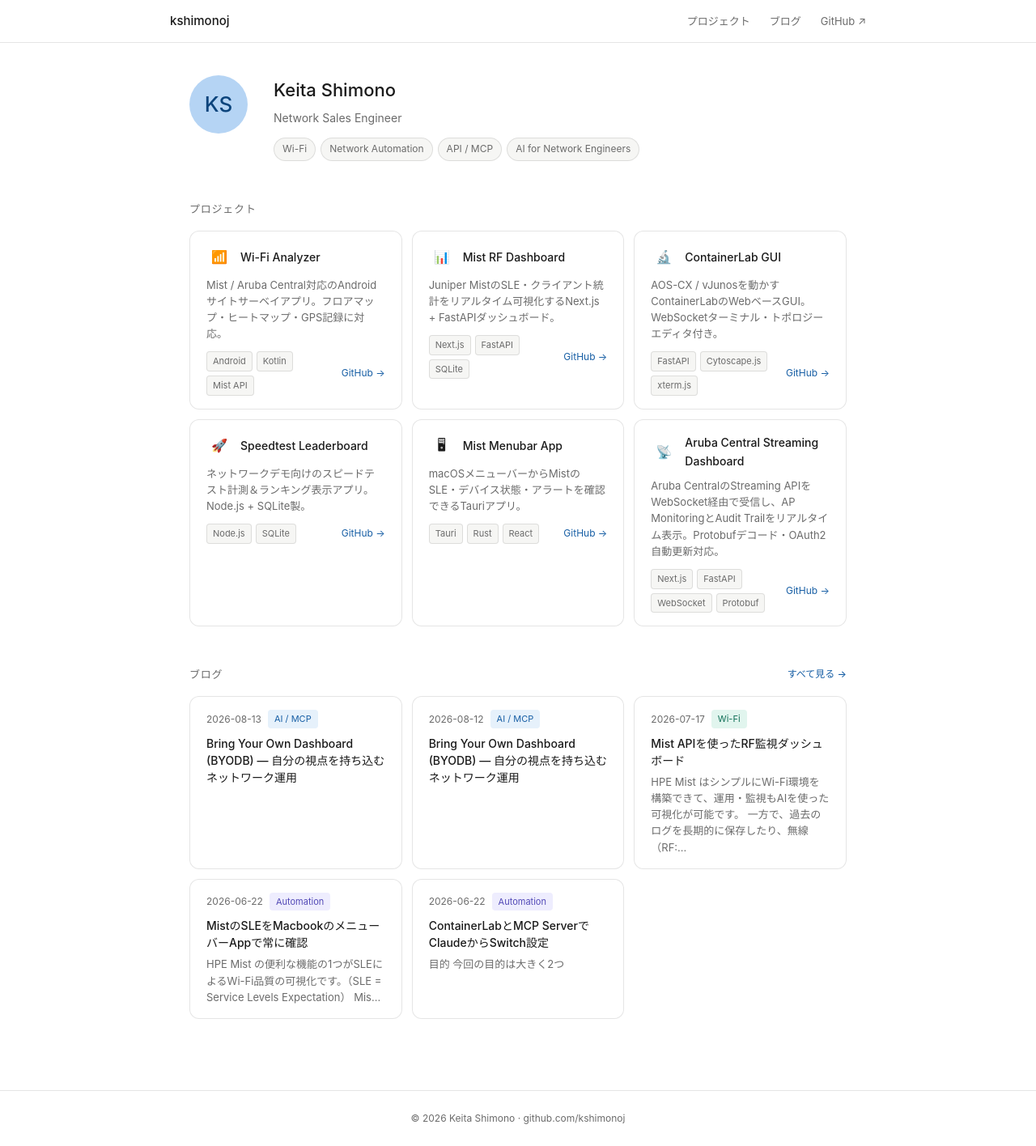
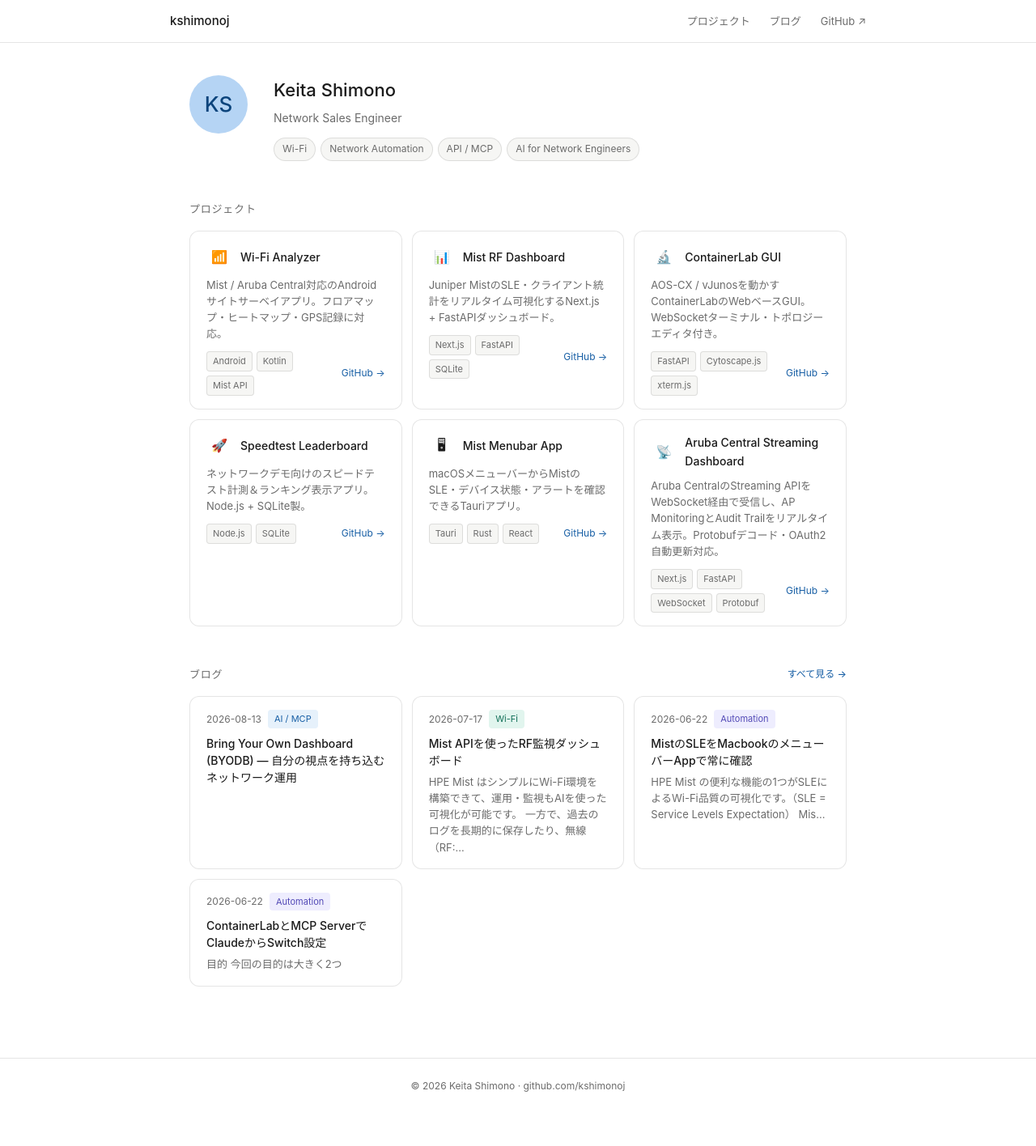
Before and after one commit to kshimonoj/kshimonoj.github.io, a Jekyll site: the page built from index.html, in a window 1280 px wide. Shown: the whole page at 81% size. Built offline with Jekyll 4.4.1, drawn with Linux system fonts in a browser that asks for light colours; after the commit the page ends 1376 px from its top, so only the background shows below that; some of the changed lines change nothing that is shown.

Commit message:
Fix duplicate BYODB post: consolidate to 2026-08-12

````diff
--- a/_posts/2026-08-12-byodb-blog.md
+++ b/_posts/2026-08-12-byodb-blog.md
@@ -1,7 +1,7 @@
 ---
 layout: post
 title: Bring Your Own Dashboard (BYODB) — 自分の視点を持ち込むネットワーク運用
-date: 2026-08-12
+date: 2026-08-13
 category: ai
 repo: |
   https://github.com/kshimonoj/multi-network-dashboard
@@ -238,6 +238,14 @@
 
 Client と Device では見たい観点が違うため、画面も分けています。Client は接続品質やアプリケーション別トラフィック、Device は CPU/メモリ、PoE、ポート状態といった具合です。
 
+## もうひとつのBYODB — ログの長期保存に振り切る
+
+ここまで紹介したBYODBは、AIエージェントによる調査やナレッジ蓄積が主役でした。ですが、BYODBの形は一つではありません。
+
+もうひとつの実例が [Mist RF Dashboard](https://kshimonoj.github.io/blog/2026/07/17/mist-rf-dashboard/) です。こちらはAIをほとんど使わない代わりに、**ログをきっちり長期間保存できる仕組み**に振り切っています。トラブルが起きたときに、後から事象を時系列で追いかけやすくすることを重視した作りです。
+
+> 同じ「BYODB」という考え方でも、AIによる分析に寄せるか、生データの保存・追跡性に寄せるかで、まったく違う形になる。どちらが正しいというより、**何を優先したいかで作りは変わる**、という一例です。
+
 <!-- ============================================================
      BYODB OUTRO — 記事末尾の「## まとめ」セクションを丸ごと
      このブロックで置き換える(本文中のまとめ文言と重複するため)。
@@ -285,6 +293,7 @@
       <a href="https://www.youtube.com/playlist?list=PLQA3RWvztKO8">▶ YouTube 再生リスト (全7本)</a>
       <a href="https://github.com/kshimonoj/multi-network-dashboard">⌥ GitHub — multi-network-dashboard</a>
       <a href="https://github.com/kshimonoj/central-mist-webhook-to-google-sheets">⌥ GitHub — Webhook to Google Sheets</a>
+      <a href="https://kshimonoj.github.io/blog/2026/07/17/mist-rf-dashboard/">◆ もうひとつのBYODB — Mist RF Dashboard</a>
     </div>
     <p class="byodb-outro-disclaimer">動画・記事内のサイト名、IPアドレス、MACアドレス等はすべてラボ/検証環境のものです。本記事は個人の技術検証であり、HPE社の公式見解や製品サポートを示すものではありません。</p>
   </div>
--- a/_posts/2026-08-13-byodb-blog.md
+++ /dev/null
@@ -1,300 +0,0 @@
----
-layout: post
-title: Bring Your Own Dashboard (BYODB) — 自分の視点を持ち込むネットワーク運用
-date: 2026-08-13
-category: ai
-repo: |
-  https://github.com/kshimonoj/multi-network-dashboard
----
-
-<!-- ============================================================
-     BYODB HERO — この記事の一番上、front matterの直後に貼り付け
-     クラス名は byodb- プレフィックスでスコープ済み。
-     サイト全体のCSSと衝突する場合はプレフィックスを変更してください。
-     ============================================================ -->
-<style>
-@import url('https://fonts.googleapis.com/css2?family=Zen+Kaku+Gothic+New:wght@400;500;700;900&family=IBM+Plex+Mono:wght@400;500;600&display=swap');
-
-.byodb-hero{
-  background:#121c26;
-  color:#fff;
-  position:relative;
-  overflow:hidden;
-  font-family:"Zen Kaku Gothic New",sans-serif;
-  /* 記事本文の幅制限を突き破ってフルブリードにする */
-  width:100vw;
-  margin-left:calc(50% - 50vw);
-  margin-right:calc(50% - 50vw);
-  margin-top:0;
-  margin-bottom:2.5em;
-}
-.byodb-hero-inner{
-  max-width:1060px;margin:0 auto;
-  padding:80px 24px 72px;
-  position:relative;z-index:2;
-}
-.byodb-hero-eyebrow{
-  font-family:"IBM Plex Mono",monospace;
-  color:#48cfad;
-  font-size:13px;letter-spacing:.14em;
-  margin-bottom:22px;
-}
-.byodb-hero h1{
-  font-weight:900;
-  font-size:clamp(30px,5.4vw,56px);
-  line-height:1.22;
-  letter-spacing:.01em;
-  margin:0;
-  color:#fff;
-}
-.byodb-hero h1 .byodb-accent{color:#48cfad}
-.byodb-hero-sub{
-  margin-top:24px;
-  max-width:640px;
-  color:#c3d2d5;
-  font-size:16px;
-  line-height:1.9;
-}
-.byodb-hero-pipeline{
-  margin-top:40px;
-  font-family:"IBM Plex Mono",monospace;
-  font-size:clamp(12px,2.2vw,15px);
-  display:flex;align-items:center;gap:14px;flex-wrap:wrap;
-}
-.byodb-hero-pipeline .byodb-node{
-  border:1px solid rgba(72,207,173,.55);
-  border-radius:8px;
-  padding:8px 16px;
-  background:rgba(72,207,173,.08);
-  color:#e6f2ef;
-}
-.byodb-hero-pipeline .byodb-node.byodb-hot{background:#48cfad;color:#121c26;font-weight:600;border-color:#48cfad}
-.byodb-hero-pipeline .byodb-arrow{color:#48cfad;opacity:.85}
-.byodb-hero svg.byodb-mesh{
-  position:absolute;inset:0;width:100%;height:100%;
-  opacity:.5;z-index:1;
-}
-@media (prefers-reduced-motion:no-preference){
-  .byodb-mesh .byodb-pulse{animation:byodb-pulse 5s ease-in-out infinite}
-  .byodb-mesh .byodb-pulse:nth-child(2n){animation-delay:1.4s}
-  .byodb-mesh .byodb-pulse:nth-child(3n){animation-delay:2.6s}
-  @keyframes byodb-pulse{0%,100%{opacity:.25}50%{opacity:.9}}
-}
-</style>
-
-<header class="byodb-hero">
-  <svg class="byodb-mesh" viewBox="0 0 1200 560" preserveAspectRatio="xMidYMid slice" aria-hidden="true">
-    <g stroke="#48cfad" stroke-width="1" opacity=".35">
-      <line x1="80" y1="120" x2="260" y2="60"/><line x1="260" y1="60" x2="420" y2="150"/>
-      <line x1="80" y1="120" x2="200" y2="300"/><line x1="200" y1="300" x2="420" y2="150"/>
-      <line x1="420" y1="150" x2="640" y2="90"/><line x1="640" y1="90" x2="860" y2="170"/>
-      <line x1="860" y1="170" x2="1060" y2="80"/><line x1="860" y1="170" x2="1010" y2="330"/>
-      <line x1="1010" y1="330" x2="1150" y2="450"/><line x1="200" y1="300" x2="380" y2="440"/>
-      <line x1="380" y1="440" x2="640" y2="380"/><line x1="640" y1="380" x2="860" y2="170"/>
-      <line x1="640" y1="380" x2="1010" y2="330"/><line x1="640" y1="90" x2="640" y2="380"/>
-      <line x1="380" y1="440" x2="120" y2="500"/>
-    </g>
-    <g fill="#48cfad">
-      <circle class="byodb-pulse" cx="80" cy="120" r="5"/><circle class="byodb-pulse" cx="260" cy="60" r="4"/>
-      <circle class="byodb-pulse" cx="420" cy="150" r="6"/><circle class="byodb-pulse" cx="200" cy="300" r="4"/>
-      <circle class="byodb-pulse" cx="640" cy="90" r="5"/><circle class="byodb-pulse" cx="860" cy="170" r="7"/>
-      <circle class="byodb-pulse" cx="1060" cy="80" r="4"/><circle class="byodb-pulse" cx="1010" cy="330" r="5"/>
-      <circle class="byodb-pulse" cx="380" cy="440" r="5"/><circle class="byodb-pulse" cx="640" cy="380" r="6"/>
-      <circle class="byodb-pulse" cx="1150" cy="450" r="4"/><circle class="byodb-pulse" cx="120" cy="500" r="4"/>
-    </g>
-  </svg>
-  <div class="byodb-hero-inner">
-    <div class="byodb-hero-eyebrow">NETWORK OPERATIONS × AI</div>
-    <h1>Bring Your Own <span class="byodb-accent">Dashboard</span></h1>
-    <p class="byodb-hero-sub">ベンダーの画面を「探し回る」のをやめて、自分の見たいものだけを最短距離で見る。AIがある今、それは現実的なコストで手が届くようになりました。BYODBという考え方と、実際に作ってみた一例を7本の動画で紹介します。</p>
-    <div class="byodb-hero-pipeline" aria-label="構成: Device から Vendor Cloud、そして BYODB へ">
-      <span class="byodb-node">Device</span><span class="byodb-arrow">──▶</span>
-      <span class="byodb-node">Vendor Cloud</span><span class="byodb-arrow">──▶</span>
-      <span class="byodb-node byodb-hot">BYODB</span>
-    </div>
-  </div>
-</header>
-
-
-Network Device の Cloud Management Dashboard は、多くの場合「最大公約数」に向けて作られています。
-
-もちろん、標準ダッシュボードは便利です。デバイスの状態、アラート、クライアント数、トラフィック、設定、ファームウェア、ログ。運用に必要な情報がひと通り揃っています。
-
-一方で、実際の運用で「自分が本当に見たい情報」は、組織や担当者によって異なります。毎朝確認したいのは全体のヘルスではなく、特定拠点のWAN品質かもしれない。VIPユーザーの接続状況、特定SSIDの利用状況、特定モデルだけのファームウェア状態、過去24時間で増えたアラートだけを見たい、ということもあります。
-
-目的が明確なら、ベンダーが用意した標準画面を探し回るよりも、**APIで必要な情報だけを取得して、自分専用のダッシュボードを作った方が運用効率は高くなります**。特に今は、AIを使えばダッシュボード作成のハードルは大きく下がりました。APIの仕様を読み、データを取得し、見やすい画面にまとめる作業は、以前よりずっと簡単です。
-
-これを、自分の端末を持ち込むBYOD (Bring Your Own Device) になぞらえて、**Bring Your Own Dashboard — BYODB** と呼ぶことにします。ベンダーの画面だけを見るのではなく、自分たちの運用に合わせた「自分の視点」を持ち込む、という考え方です。
-
-## ベンダーのダッシュボードは不要になるのか
-
-答えは **No** です。若干のポジショントークもありますが、客観的に見ても同じ答えだと思います。むしろカスタムダッシュボードを作る時代だからこそ、ベンダー標準ダッシュボードの重要性は残ります。
-
-理由はシンプルです。数百台、数千台のネットワーク機器を管理する場合、それぞれのデバイスへ個別にAPIで情報を取りに行くのは非効率だからです。デバイス側に負荷がかかり、認証、接続性、データ形式、取得タイミング、エラー処理も複雑になります。
-
-ネットワーク機器の状態は、まず軽量な telemetry data として Device から Cloud に集約される方が自然です。そして Custom Dashboard は、各デバイスではなく **Vendor Cloud に対して** APIで問い合わせる。
-
-```
-Device > Vendor Cloud > Custom Dashboard
-```
-
-この構成の方が、圧倒的に効率的です。デバイス側の負荷を抑えつつ、正規化された情報をまとめて取得できます。履歴管理、アラート、権限、監査、サポート連携も Vendor Cloud 側に集約できます。
-
-ベンダー標準ダッシュボードには、カスタムダッシュボードでは代替しにくい役割もあります。デバイス一覧のような網羅的な確認、APIの結果が正しいかを突き合わせる比較対象、設定変更、トラブルシュート、ファームウェア管理、サポート時の確認。これらは標準ダッシュボードがあるから成立します。
-
-つまり両者は競合しません。土台として Vendor Cloud が telemetry を集約・正規化し、Vendor 独自の AI Agent が分析と最適化を行い、結果をAPIで外部に提供する。BYODBはその上に乗る、**運用者それぞれの「自分専用の視点」**です。
-
-![byodb-two-tier](/assets/images/byodb-two-tier.png)
-
-じゃあBYODBって実際どんな感じになるの? という疑問に答えるために、あくまで一例として作ってみました。以下、今回作成したBYODBのアーキテクチャと7本の動画で紹介します。
-
-## データの取得経路 — API と Webhook の2系統
-
-データの取得経路は、大きく **API** と **Webhook** の2系統に分かれます。(Streaming API はオプション)
-
-### API — 状態を「取りに行く」経路
-
-Global Overview やタグ付きビューのような一覧表示では、Central / Mist の REST API を直接呼び出しています。定期ポーリングで現在の状態を照会する用途なら、この方式で十分です。
-
-AIエージェントによる調査も実体は同じAPIですが、アプリから直接呼ぶのではなく、**Central 用と Mist 用の MCP サーバーをツールとしてエージェントに渡し、どのAPIをどう組み合わせるかはエージェントに任せて**います。ここに後述のナレッジ注入やローカルモデル切替が乗ります。
-
-### Webhook — 通知を「受け取る」経路
-
-Central / Mist からのアラート通知は Webhook で受けます。受け口には Google Apps Script + Google Sheets を使い、通知内容を Sheets に書き溜め、ダッシュボードがそれを読む構成です。受け口を自前でホストしなくて済むため、この部分だけサーバーレスです。設定手順は[別リポジトリ](https://github.com/kshimonoj/central-mist-webhook-to-google-sheets)として公開しています。
-
-### Streaming API — ログが「常に送られてくる」(オプション)
-
-Central だけの機能です。APのステータスや Event、Audit Log などがリアルタイムに送られてきます。Webhook のようなイベントドリブンな通知というより、**Syslog が常に流れてくるイメージ**です。
-
-![byodb-cloud-communication](/assets/images/byodb-cloud-communication.png)
-
-## BYODBの中身 — 3層構造 + ループ
-
-中の作りは、あくまで一例ですが3階層に分けました。
-
-1. **観測層 (Observe)**: API / Webhook で取得した情報から、ネットワークの状態と出来事を集めて表示する層
-2. **分析層 (Insight)**: 観測層の情報をインプットに AI Agent で分析する層
-3. **活用層 (Action)**: 分析結果を人が使いやすい形に切り出す層
-
-ポイントは一方通行ではないこと。活用層で得られた結果 (承認済みナレッジなど) が分析層にフィードバックされ、次の分析がより賢くなる**ループ構造**になっています。
-
-![byodb-three-layers](/assets/images/byodb-three-layers.png)
-
-## #1 全体像: Central と Mist を1つの画面で見る
-
-{% include youtube.html id="9wM-8F4HBu8" %}
-
-HPE Aruba Central と HPE Mist、2つのクラウド管理基盤の情報を1つの Global Overview に集約しています。サイト単位の健全性、デバイス状態、アラートを、2つの管理画面を行き来せずに一覧できます。
-
-Central は OAuth2、Mist は Token と認証方式は異なりますが、どちらも Vendor Cloud の REST API を叩いているだけ。冒頭の「Device > Vendor Cloud > Custom Dashboard」の構成そのものです。
-
-## #2 ネットワーク調査: AIエージェントがMCP経由で原因を追う
-
-{% include youtube.html id="hKsGFGjJ-gc" %}
-
-「このサイトで何が起きているか」を自然文で投げると、AIエージェントが MCP (Model Context Protocol) 経由で Central / Mist の API を必要な回数だけ叩き、根拠つきで原因の候補を返します。
-
-ポイントは、人間が「どのAPIをどの順で叩くか」を設計しないことです。エージェントが状況に応じてツールを選び、足りなければ追加で叩く。Webhook で受けた重大アラートに対しては、**人が気づく前に事前調査を自動実行しておく**仕組みも入れています。
-
-MCPサーバは Central / Mist ともコミュニティベースのものを利用していますが、MCPサーバ自体をLLMで作るのも今なら比較的容易です。実際、私も Central 側のMCPには少し修正を加えています。
-
-## #3 モデル比較: クラウドLLMとローカルLLMを並べて比べる
-
-{% include youtube.html id="pNyKr8Yg01c" %}
-
-同じ調査を複数のモデルで実行して、回答内容と所要時間を並べて比較できます。クラウドのモデルに加えて、Ollama で動かすローカルモデルも選択肢に入れています。
-
-「ネットワークの運用データを外部のAIに渡したくない」という組織は現実に多くあります。ローカルモデルは速度では大きく劣りますが (実測でクラウド28秒に対しローカル224秒)、**「データを一切外に出さずにAI調査ができるか」という問いには Yes と答えられる**ようになりました。
-
-## #4 レポート: 日次/週次/月次サマリを自動生成する
-
-{% include youtube.html id="0kUX7h9rGb4" %}
-
-日次サマリは AI がその日のイベントを集約して生成します。週次・月次は日次レポートの機械集計で積み上げるため、LLM のコストは日次分だけです。
-
-重大かつ新規の問題は、レポート生成のタイミングで MCP 込みの詳細調査まで自動実行されます。朝レポートを開いた時点で、問題の一覧だけでなく**「調査済みの見立て」まで揃っている**状態を目指しました。
-
-## #5 ナレッジ: 調査で得た知見を次の調査に効かせる
-
-{% include youtube.html id="8iUWltEskZM" %}
-
-調査のたびに得られる知見を蓄積し、次の調査時に自動で参照させる仕組みです。「調査 → 知見の抽出 → 蓄積 → 次の調査に反映」というループを回します。
-
-ただし、AIが抽出した知見をそのまま溜めると誤った知見も混ざります。そこで蓄積の前に**必ず人の承認を挟む**設計にしました。1クリック承認やマージ提案で、承認の手間は最小化しています。実際に rogue AP の調査で、過去の知見 (evil twin の疑い) が明示的に参照される動作を確認できています。
-
-## #6 ベストプラクティス診断: 29ルールで設定を点検する
-
-{% include youtube.html id="_qk5iRkDatk" %}
-
-セキュリティと RF/無線チューニングを中心とした29項目のルールで、Central / Mist の設定が推奨構成から外れていないかを点検します。
-
-ルールは公式ドキュメントを参照できる形で整備し、機械判定できるものは機械判定、構造的に設定が取得できないものは AI 所見として区別して表示します。rogue AP の封じ込めのような、法的な確認が必要な項目には専用の注意表示を入れています。
-
-## #7 タグ付きClient/Device: 見たい対象だけに絞って見る
-
-{% include youtube.html id="Cqj-3osg6P0" %}
-
-VIPユーザーの端末や重要拠点のAPなど、注視したい対象にだけタグを付けて絞り込むビューです。タグはダッシュボード側のローカル管理で、**Central / Mist の設定には一切手を加えません**。
-
-Client と Device では見たい観点が違うため、画面も分けています。Client は接続品質やアプリケーション別トラフィック、Device は CPU/メモリ、PoE、ポート状態といった具合です。
-
-## もうひとつのBYODB — ログの長期保存に振り切る
-
-ここまで紹介したBYODBは、AIエージェントによる調査やナレッジ蓄積が主役でした。ですが、BYODBの形は一つではありません。
-
-もうひとつの実例が [Mist RF Dashboard](https://kshimonoj.github.io/blog/2026/07/17/mist-rf-dashboard/) です。こちらはAIをほとんど使わない代わりに、**ログをきっちり長期間保存できる仕組み**に振り切っています。トラブルが起きたときに、後から事象を時系列で追いかけやすくすることを重視した作りです。
-
-> 同じ「BYODB」という考え方でも、AIによる分析に寄せるか、生データの保存・追跡性に寄せるかで、まったく違う形になる。どちらが正しいというより、**何を優先したいかで作りは変わる**、という一例です。
-
-<!-- ============================================================
-     BYODB OUTRO — 記事末尾の「## まとめ」セクションを丸ごと
-     このブロックで置き換える(本文中のまとめ文言と重複するため)。
-     ============================================================ -->
-<style>
-.byodb-outro{
-  background:#121c26;color:#dfe9e6;
-  font-family:"Zen Kaku Gothic New",sans-serif;
-  width:100vw;
-  margin-left:calc(50% - 50vw);
-  margin-right:calc(50% - 50vw);
-  margin-top:3.5em;
-}
-.byodb-outro-inner{max-width:760px;margin:0 auto;padding:64px 24px 56px}
-.byodb-outro-eyebrow{
-  font-family:"IBM Plex Mono",monospace;font-size:12px;letter-spacing:.16em;
-  color:#48cfad;display:block;margin-bottom:8px;font-weight:600;
-}
-.byodb-outro h2{color:#fff;margin:0 0 .6em;font-size:26px;font-weight:900;line-height:1.4}
-.byodb-outro p{margin:0 0 1.5em;line-height:1.95;font-size:16px}
-.byodb-outro strong{font-weight:700}
-.byodb-outro a{color:#48cfad}
-.byodb-outro-links{display:flex;gap:14px;flex-wrap:wrap;margin:1.6em 0}
-.byodb-outro-links a{
-  font-family:"IBM Plex Mono",monospace;font-size:13.5px;
-  border:1px solid rgba(72,207,173,.5);border-radius:10px;
-  padding:12px 20px;text-decoration:none;color:#48cfad;
-  transition:background .2s;display:inline-block;
-}
-.byodb-outro-links a:hover{background:rgba(72,207,173,.12)}
-.byodb-outro-disclaimer{
-  font-size:12.5px;color:#8fa1a8;border-top:1px solid #2a3947;
-  padding-top:22px;margin-top:36px;line-height:1.8;
-}
-</style>
-
-<footer class="byodb-outro">
-  <div class="byodb-outro-inner">
-    <span class="byodb-outro-eyebrow">CONCLUSION</span>
-    <h2>2階建ての運用へ</h2>
-    <p>Custom Dashboard は、ベンダー標準ダッシュボードの代替ではありません。その上に乗る「自分専用の視点」です。</p>
-    <p>土台として Vendor Cloud が telemetry を集約・正規化し、Vendor 独自の AI Agent が分析と最適化を行い、その結果をAPIで外部に提供する。BYODBはその上に、運用者が自分の見たいものだけを最短距離で見る画面を作る。AI がある今、この2階建ての構成は現実的なコストで手が届くようになりました。</p>
-    <p>あなたなら、まず何を見る画面から作りますか。</p>
-    <div class="byodb-outro-links">
-      <a href="https://www.youtube.com/playlist?list=PLQA3RWvztKO8">▶ YouTube 再生リスト (全7本)</a>
-      <a href="https://github.com/kshimonoj/multi-network-dashboard">⌥ GitHub — multi-network-dashboard</a>
-      <a href="https://github.com/kshimonoj/central-mist-webhook-to-google-sheets">⌥ GitHub — Webhook to Google Sheets</a>
-      <a href="https://kshimonoj.github.io/blog/2026/07/17/mist-rf-dashboard/">◆ もうひとつのBYODB — Mist RF Dashboard</a>
-    </div>
-    <p class="byodb-outro-disclaimer">動画・記事内のサイト名、IPアドレス、MACアドレス等はすべてラボ/検証環境のものです。本記事は個人の技術検証であり、HPE社の公式見解や製品サポートを示すものではありません。</p>
-  </div>
-</footer>
````
